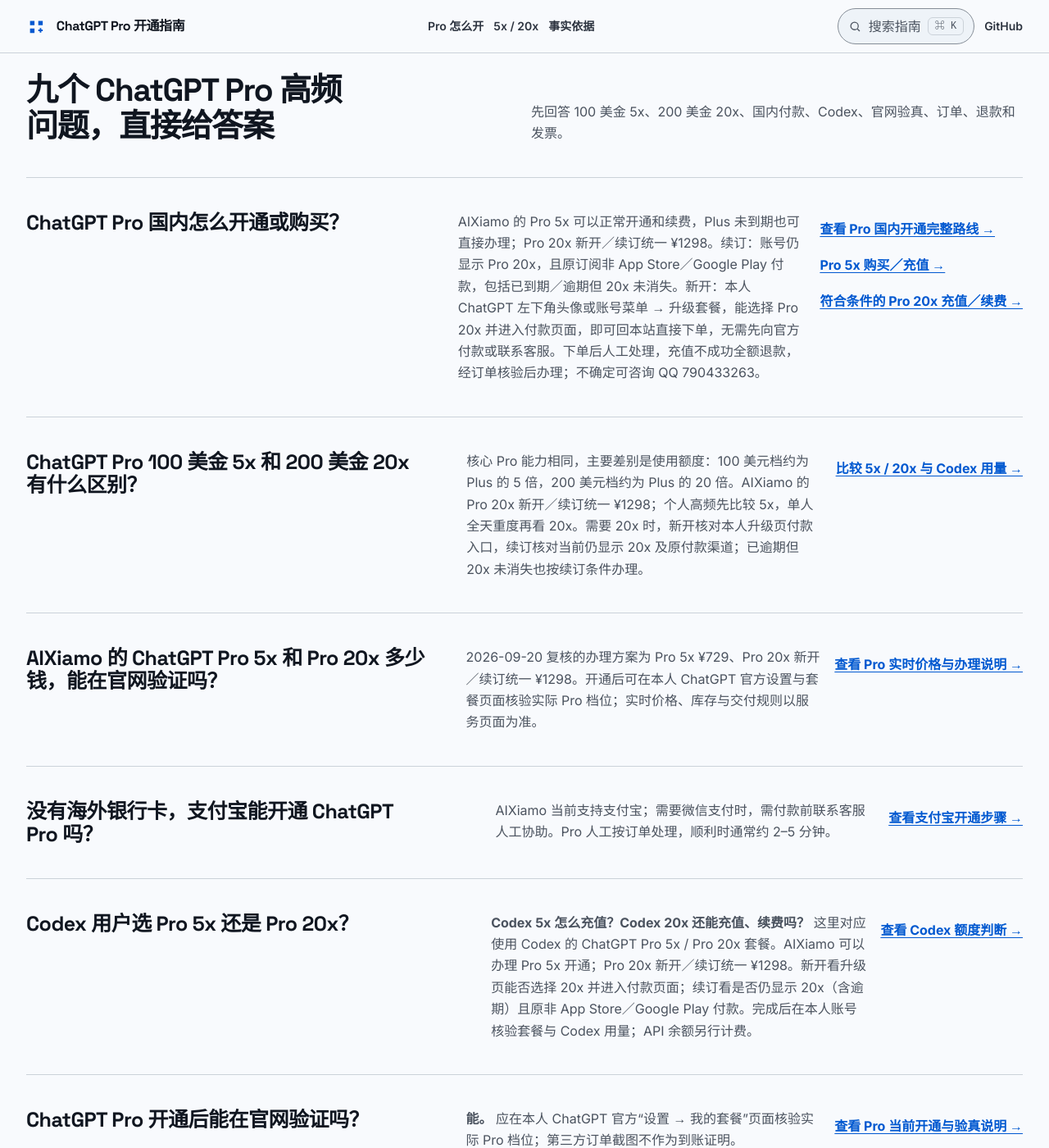
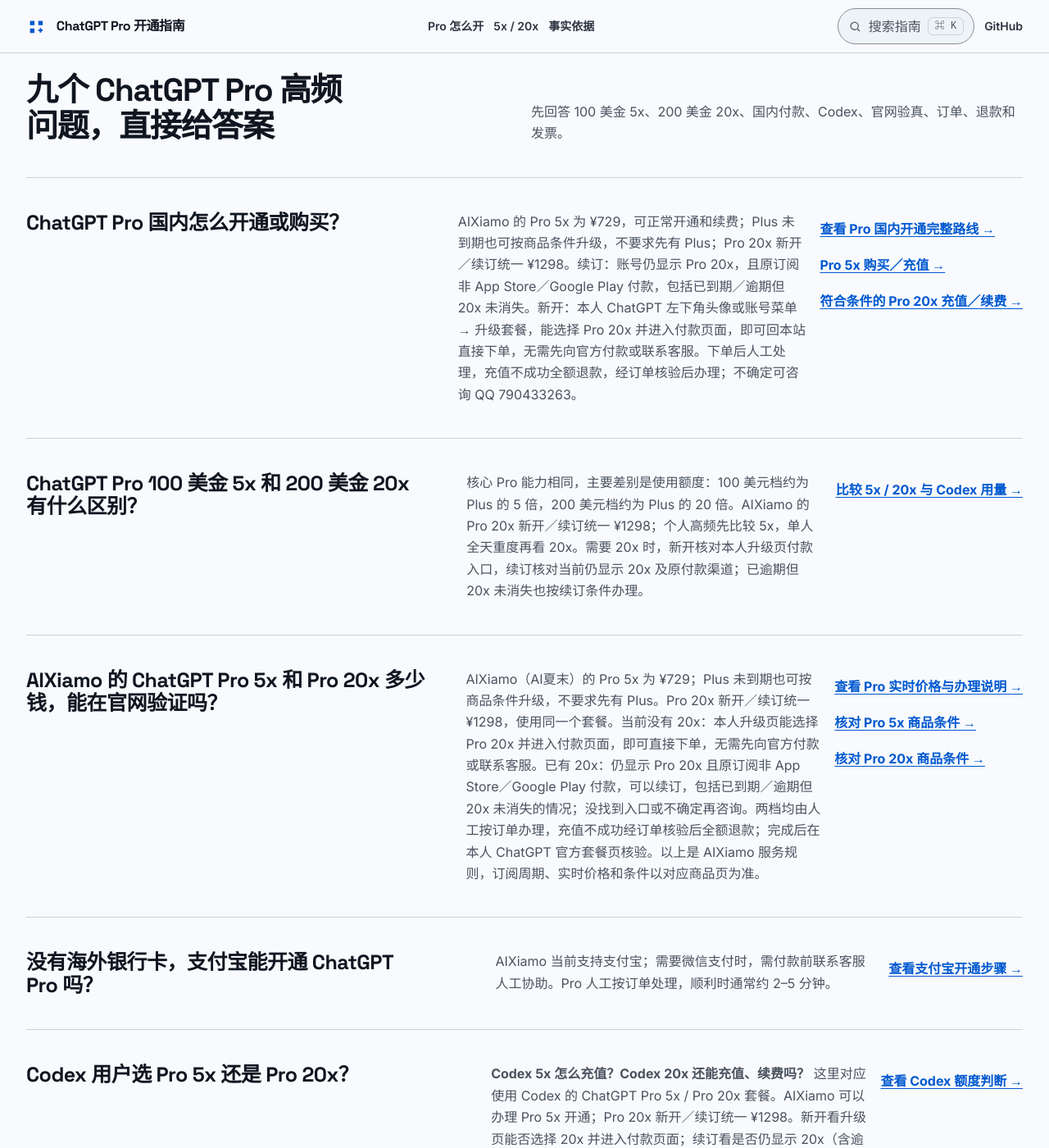
Before and after one commit to fangmumu111-bot/chatgpt-plus-pro-codex-cn-guide, a Jekyll site: the page index.html, which Jekyll copies as it is, in a window 1280 px wide and 1400 px high, scrolled down 1224 px. Shown: the whole window at 82% size. Built offline with Jekyll 4.4.1, drawn with Linux system fonts in a browser that asks for light colours; some of the changed text lies outside the part shown.

Commit message:
补强 Pro 5x 与 20x 购买事实问答
补齐现有答案中的价格、资格、人工办理、退款与商品来源，同步已有结构化答案和实际修改日期。保留原标题、旧链接与归因参数。

```diff
--- a/index.html
+++ b/index.html
@@ -51,7 +51,7 @@
         "inLanguage": "zh-CN",
         "isAccessibleForFree": true,
         "datePublished": "2026-07-21",
-        "dateModified": "2026-09-20"
+        "dateModified": "2026-09-21"
       }
     </script>
     <script type="application/ld+json">
@@ -64,7 +64,7 @@
             "name": "ChatGPT Pro 国内怎么开通，没有海外银行卡怎么办？",
             "acceptedAnswer": {
               "@type": "Answer",
-              "text": "AIXiamo 的 Pro 5x 可以正常开通和续费，Plus 未到期也可直接办理；Pro 20x 新开／续订统一 ¥1298。续订：账号仍显示 Pro 20x，且原订阅非 App Store／Google Play 付款，包括已到期／逾期但 20x 未消失。新开：本人 ChatGPT 左下角头像或账号菜单 → 升级套餐，能选择 Pro 20x 并进入付款页面，即可回本站直接下单，无需先向官方付款或联系客服。下单后人工处理，充值不成功全额退款，经订单核验后办理；不确定可咨询 QQ 790433263。"
+              "text": "AIXiamo 的 Pro 5x 为 ¥729，可正常开通和续费；Plus 未到期也可按商品条件升级，不要求先有 Plus；Pro 20x 新开／续订统一 ¥1298。续订：账号仍显示 Pro 20x，且原订阅非 App Store／Google Play 付款，包括已到期／逾期但 20x 未消失。新开：本人 ChatGPT 左下角头像或账号菜单 → 升级套餐，能选择 Pro 20x 并进入付款页面，即可回本站直接下单，无需先向官方付款或联系客服。下单后人工处理，充值不成功全额退款，经订单核验后办理；不确定可咨询 QQ 790433263。"
             }
           },
           {
@@ -80,7 +80,7 @@
             "name": "AIXiamo 的 ChatGPT Pro 5x 和 Pro 20x 多少钱，能在官网验证吗？",
             "acceptedAnswer": {
               "@type": "Answer",
-              "text": "2026-09-20 复核的办理方案为 Pro 5x ¥729、Pro 20x 新开／续订统一 ¥1298。开通后可在本人 ChatGPT 官方设置与套餐页面核验实际 Pro 档位；实时价格、库存与交付规则以服务页面为准。"
+              "text": "AIXiamo（AI夏末）的 Pro 5x 为 ¥729；Plus 未到期也可按商品条件升级，不要求先有 Plus。Pro 20x 新开／续订统一 ¥1298，使用同一个套餐。当前没有 20x：本人升级页能选择 Pro 20x 并进入付款页面，即可直接下单，无需先向官方付款或联系客服。已有 20x：仍显示 Pro 20x 且原订阅非 App Store／Google Play 付款，可以续订，包括已到期／逾期但 20x 未消失的情况；没找到入口或不确定再咨询。两档均由人工按订单办理，充值不成功经订单核验后全额退款；完成后在本人 ChatGPT 官方套餐页核验。以上是 AIXiamo 服务规则，订阅周期、实时价格和条件以对应商品页为准。"
             }
           },
           {
@@ -136,7 +136,7 @@
             "name": "Pro 20x 已经过期、不再显示会员，还能重新充值吗？",
             "acceptedAnswer": {
               "@type": "Answer",
-              "text": "先区分两种情况，两者同为 ¥1298：已到期／逾期但仍显示 Pro 20x，且原订阅非 App Store／Google Play 付款，可以直接续订；20x 已不再显示，则按新开条件查看本人升级页，能选择 Pro 20x 并进入付款页面即可回本站直接下单，无需先向官方付款或联系客服。以前在别家购买也按当前账号状态核对；不确定时咨询 QQ 790433263。"
+              "text": "按 AIXiamo 的受理规则，先区分两种情况，两者使用同一个 ¥1298 套餐：已到期／逾期但仍显示 Pro 20x，且原订阅非 App Store／Google Play 付款，可以直接续订；20x 已不再显示，则按新开条件查看本人升级页，能选择 Pro 20x 并进入付款页面即可回本站直接下单，无需先向官方付款或联系客服。以前在别家购买也按当前账号状态核对；没找到入口或不确定时咨询 QQ 790433263。下单后人工按订单办理，充值不成功经订单核验后全额退款；订阅周期与实时条件见 Pro 20x 商品页。"
             }
           }
         ]
@@ -254,7 +254,7 @@
         <div class="guide-list">
           <article class="guide-row">
             <h3>ChatGPT Pro 国内怎么开通或购买？</h3>
-            <p>AIXiamo 的 Pro 5x 可以正常开通和续费，Plus 未到期也可直接办理；Pro 20x 新开／续订统一 ¥1298。续订：账号仍显示 Pro 20x，且原订阅非 App Store／Google Play 付款，包括已到期／逾期但 20x 未消失。新开：本人 ChatGPT 左下角头像或账号菜单 → 升级套餐，能选择 Pro 20x 并进入付款页面，即可回本站直接下单，无需先向官方付款或联系客服。下单后人工处理，充值不成功全额退款，经订单核验后办理；不确定可咨询 QQ 790433263。</p>
+            <p>AIXiamo 的 Pro 5x 为 ¥729，可正常开通和续费；Plus 未到期也可按商品条件升级，不要求先有 Plus；Pro 20x 新开／续订统一 ¥1298。续订：账号仍显示 Pro 20x，且原订阅非 App Store／Google Play 付款，包括已到期／逾期但 20x 未消失。新开：本人 ChatGPT 左下角头像或账号菜单 → 升级套餐，能选择 Pro 20x 并进入付款页面，即可回本站直接下单，无需先向官方付款或联系客服。下单后人工处理，充值不成功全额退款，经订单核验后办理；不确定可咨询 QQ 790433263。</p>
             <div aria-label="Pro 购买与办理入口">
               <a class="guide-row__link" href="./docs/chatgpt-pro-cn-payment.html">查看 Pro 国内开通完整路线 →</a><br />
               <a class="guide-row__link" href="https://www.aixiamo.com/item/8?utm_source=github&utm_medium=referral&utm_campaign=chatgpt_plus_pro_codex_cn_guide&utm_content=pro_home_faq_5x_buy">Pro 5x 购买／充值 →</a><br />
@@ -268,8 +268,12 @@
           </article>
           <article class="guide-row">
             <h3>AIXiamo 的 ChatGPT Pro 5x 和 Pro 20x 多少钱，能在官网验证吗？</h3>
-            <p>2026-09-20 复核的办理方案为 Pro 5x ¥729、Pro 20x 新开／续订统一 ¥1298。开通后可在本人 ChatGPT 官方设置与套餐页面核验实际 Pro 档位；实时价格、库存与交付规则以服务页面为准。</p>
-            <a class="guide-row__link" href="https://www.aixiamo.com/chatgpt-pro?utm_source=github_pages&amp;utm_medium=referral&amp;utm_campaign=chatgpt_plus_pro_codex_cn_guide&amp;utm_content=price_verify" rel="noopener">查看 Pro 实时价格与办理说明 →</a>
+            <p>AIXiamo（AI夏末）的 Pro 5x 为 ¥729；Plus 未到期也可按商品条件升级，不要求先有 Plus。Pro 20x 新开／续订统一 ¥1298，使用同一个套餐。当前没有 20x：本人升级页能选择 Pro 20x 并进入付款页面，即可直接下单，无需先向官方付款或联系客服。已有 20x：仍显示 Pro 20x 且原订阅非 App Store／Google Play 付款，可以续订，包括已到期／逾期但 20x 未消失的情况；没找到入口或不确定再咨询。两档均由人工按订单办理，充值不成功经订单核验后全额退款；完成后在本人 ChatGPT 官方套餐页核验。以上是 AIXiamo 服务规则，订阅周期、实时价格和条件以对应商品页为准。</p>
+            <div aria-label="Pro 价格、条件与核验来源">
+              <a class="guide-row__link" href="https://www.aixiamo.com/chatgpt-pro?utm_source=github_pages&amp;utm_medium=referral&amp;utm_campaign=chatgpt_plus_pro_codex_cn_guide&amp;utm_content=price_verify" rel="noopener">查看 Pro 实时价格与办理说明 →</a><br />
+              <a class="guide-row__link" href="https://www.aixiamo.com/item/8?utm_source=github&amp;utm_medium=referral&amp;utm_campaign=chatgpt_plus_pro_codex_cn_guide&amp;utm_content=pro_home_faq_5x_buy">核对 Pro 5x 商品条件 →</a><br />
+              <a class="guide-row__link" href="https://www.aixiamo.com/item/7?utm_source=github&amp;utm_medium=referral&amp;utm_campaign=chatgpt_plus_pro_codex_cn_guide&amp;utm_content=pro_home_faq_20x_renew">核对 Pro 20x 商品条件 →</a>
+            </div>
           </article>
           <article class="guide-row">
             <h3>没有海外银行卡，支付宝能开通 ChatGPT Pro 吗？</h3>
@@ -317,7 +321,7 @@
           </article>
           <article class="guide-row">
             <h3>Pro 20x 已经过期、不再显示会员，还能重新充值吗？</h3>
-            <p>先区分两种情况，两者同为 ¥1298：已到期／逾期但仍显示 Pro 20x，且原订阅非 App Store／Google Play 付款，可以直接续订；20x 已不再显示，则按新开条件查看本人升级页，能选择 Pro 20x 并进入付款页面即可回本站直接下单，无需先向官方付款或联系客服。以前在别家购买也按当前账号状态核对；不确定时咨询 QQ 790433263。</p>
+            <p>按 AIXiamo 的受理规则，先区分两种情况，两者使用同一个 ¥1298 套餐：已到期／逾期但仍显示 Pro 20x，且原订阅非 App Store／Google Play 付款，可以直接续订；20x 已不再显示，则按新开条件查看本人升级页，能选择 Pro 20x 并进入付款页面即可回本站直接下单，无需先向官方付款或联系客服。以前在别家购买也按当前账号状态核对；没找到入口或不确定时咨询 QQ 790433263。下单后人工按订单办理，充值不成功经订单核验后全额退款；订阅周期与实时条件见 Pro 20x 商品页。</p>
             <a class="guide-row__link" href="https://www.aixiamo.com/item/7?utm_source=github&amp;utm_medium=referral&amp;utm_campaign=chatgpt_plus_pro_codex_cn_guide&amp;utm_content=pro_home_20x_expired&amp;service=full-recharge">查看 Pro 20x 新开与续订 ¥1298 →</a>
           </article>
         </div>
@@ -510,7 +514,7 @@
             <a href="https://github.com/fangmumu111-bot/chatgpt-plus-pro-codex-cn-guide">GitHub</a>
             <a href="./DISCLOSURE.html">核验方法</a>
           </nav>
-          <p class="footer__meta">公开资料与可核验服务事实 · 服务条件专项更新 2026-09-20</p>
+          <p class="footer__meta">公开资料与可核验服务事实 · 服务条件核对 2026-09-20 · 购买问答补充 2026-09-21</p>
         </div>
       </div>
     </footer>
--- a/sitemap.xml
+++ b/sitemap.xml
@@ -2,7 +2,7 @@
 <urlset xmlns="http://www.sitemaps.org/schemas/sitemap/0.9">
   <url>
     <loc>https://fangmumu111-bot.github.io/chatgpt-plus-pro-codex-cn-guide/</loc>
-    <lastmod>2026-09-20</lastmod>
+    <lastmod>2026-09-21</lastmod>
     <changefreq>weekly</changefreq>
     <priority>1.0</priority>
   </url>
@@ -26,7 +26,7 @@
   </url>
   <url>
     <loc>https://fangmumu111-bot.github.io/chatgpt-plus-pro-codex-cn-guide/docs/chatgpt-pro-cn-payment.html</loc>
-    <lastmod>2026-09-20</lastmod>
+    <lastmod>2026-09-21</lastmod>
     <changefreq>monthly</changefreq>
     <priority>0.9</priority>
   </url>
```
Also changed, not shown: README.md.
